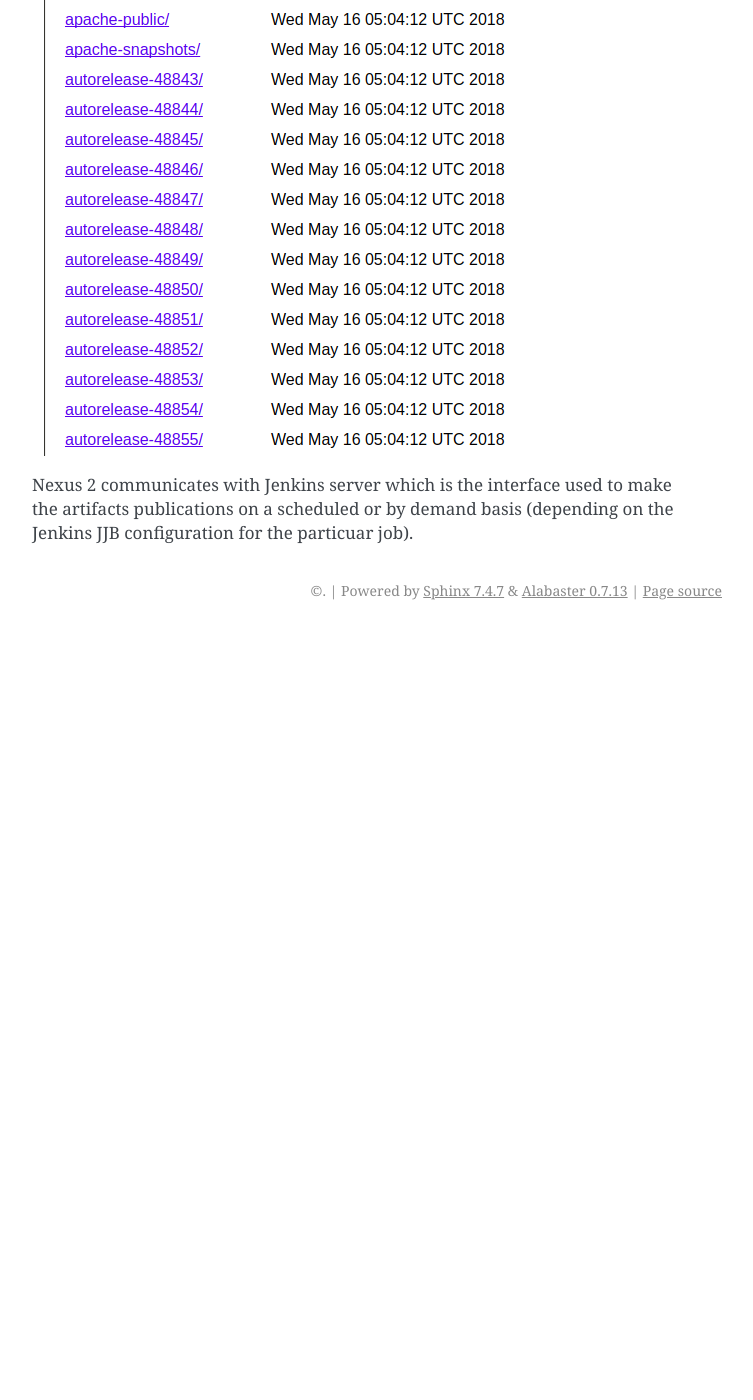
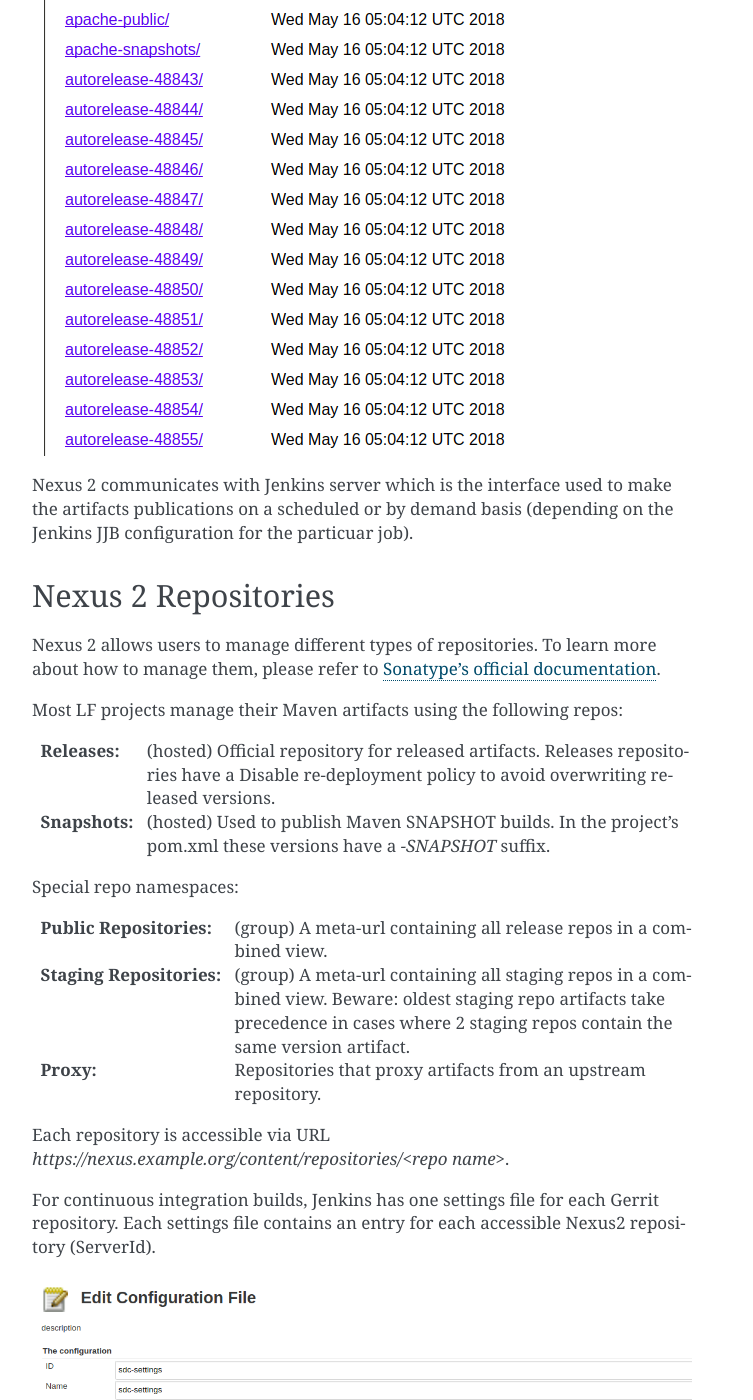
Before and after one commit to lfit/releng-docs, a Sphinx documentation site: the page built from docs/nexus2.rst, in a window 1280 px wide and 1400 px high, scrolled down 1170 px. Shown: the whole window, without its empty margins (388-1141 px from the left). Built offline with Sphinx 7.4.7, drawn with Linux system fonts in a browser that asks for light colours; the version number could not be read and is left out; before the commit the page ends 1800 px from its top, so only the background shows below that; some of the changed text lies outside the part shown.

Commit message:
Add Nexus 2 repo docs.
Add Nexus 2 documentation on repositories.
This documentation contains a brief explanation
on the repos used by most LF projects.

Change-Id: I6c32876da8fc9d6576bbde6343a9880abbb7504c
Issue-ID: RELENG-968
Signed-off-by: Jessica Wagantall <jwagantall@linuxfoundation.org>

```diff
--- a/docs/nexus2.rst
+++ b/docs/nexus2.rst
@@ -37,3 +37,71 @@
 Nexus 2 communicates with Jenkins server which is the interface used to make
 the artifacts publications on a scheduled or by demand basis (depending on the Jenkins JJB
 configuration for the particuar job).
+
+Nexus 2 Repositories
+====================
+
+Nexus 2 allows users to manage different types of repositories. To learn more about
+how to manage them, please refer to `Sonatype's official documentation
+<https://help.sonatype.com/repomanager2/configuration/managing-repositories/>`_.
+
+Most LF projects manage their Maven artifacts using the following repos:
+
+:Releases: (hosted) Official repository for released artifacts. Releases repositories have a
+    Disable re-deployment policy to avoid overwriting released versions.
+
+:Snapshots: (hosted) Used to publish Maven SNAPSHOT builds. In the project's pom.xml
+    these versions have a `-SNAPSHOT` suffix.
+
+Special repo namespaces:
+
+:Public Repositories: (group) A meta-url containing all release repos in a combined view.
+
+:Staging Repositories: (group) A meta-url containing all staging repos in a combined view.
+    Beware: oldest staging repo artifacts take precedence in cases where 2 staging repos
+    contain the same version artifact.
+
+:Proxy: Repositories that proxy artifacts from an upstream repository.
+
+Each repository is accessible via URL `https://nexus.example.org/content/repositories/<repo name>`.
+
+For continuous integration builds, Jenkins has one settings file for each Gerrit repository.
+Each settings file contains an entry for each accessible Nexus2 repository (ServerId).
+
+.. image:: _static/jenkins-settings-files.png
+   :alt: Jenkins settings files.
+   :align: center
+
+In the Gerrit repository's pom.xml, include the ServerIds in the following manner:
+
+.. code-block:: bash
+
+   <repositories>
+       <repository>
+           <id>releases</id>
+           <name>Release Repository</name>
+           <url>${project.nexus.url}/content/repositories/releases/</url>
+       </repository>
+       <repository>
+           <id>staging</id>
+           <name>Staging Repository</name>
+           <url>${project.nexus.url}/content/repositories/staging/</url>
+       </repository>
+       <repository>
+           <id>snapshots</id>
+           <name>Snapshot Repository</name>
+           <url>${project.nexus.url}/content/repositories/snapshots/</url>
+       </repository>
+   </repositories>
+
+.. note::
+
+   More information on access configuration for each Gerrit repository in
+   :ref:`Create Nexus2 repos with lftools <create-repos-lftools>`.
+
+.. _create-repos-lftools:
+
+Create Nexus2 repos with lftools
+================================
+
+.. TODO: Creating Nexus2 repos using lftools (RELENG-954)
```
Also changed, not shown: docs/_static/jenkins-settings-files.png (added).
